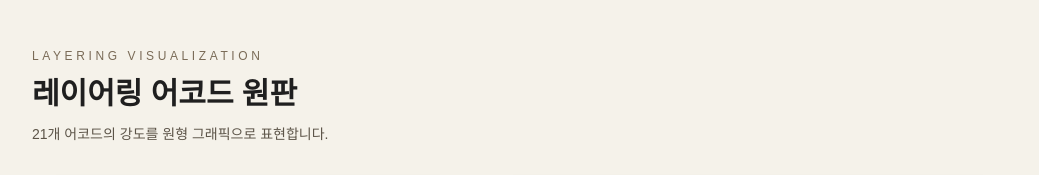
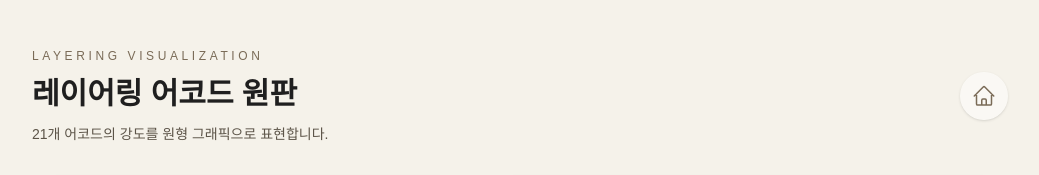
Before and after one commit to Scentence/Scentence_aws_test, a Next.js app in the folder frontend/: page /layering in a window 1280 px wide. Shown: the top 175 px of the page, without its empty margins (120-1159 px from the left). Built offline with nearby package versions, Linux system fonts and the light colour scheme; no server answers.

Commit message:
페이지 배경화면 통일, 레이어링 바로가기 버튼 사이드바에 추가, 홈으로 리턴버튼 추가

```diff
--- a/frontend/app/layering/page.tsx
+++ b/frontend/app/layering/page.tsx
@@ -1,6 +1,7 @@
 "use client";
 
 import { useState } from "react";
+import Link from "next/link";
 import AccordWheel from "@/components/layering/AccordWheel";
 import { BACKEND_ACCORDS } from "@/lib/accords";
 
@@ -88,7 +89,8 @@
   return (
     <div className="min-h-screen bg-[#F5F2EA] text-[#1F1F1F]">
       <div className="max-w-5xl mx-auto px-6 py-12">
-        <header className="space-y-3">
+        <header className="flex items-center justify-between">
+          <div className="space-y-3">
             <p className="text-xs uppercase tracking-[0.3em] text-[#7A6B57]">
               Layering Visualization
             </p>
@@ -96,6 +98,12 @@
             <p className="text-sm text-[#5C5448]">
               21개 어코드의 강도를 원형 그래픽으로 표현합니다.
             </p>
+          </div>
+          <Link href="/" className="p-3 bg-white/50 hover:bg-white rounded-full transition shadow-sm text-[#7A6B57] hover:text-[#5C5448]">
+            <svg xmlns="http://www.w3.org/2000/svg" fill="none" viewBox="0 0 24 24" strokeWidth={1.5} stroke="currentColor" className="w-6 h-6">
+              <path strokeLinecap="round" strokeLinejoin="round" d="m2.25 12 8.954-8.955c.44-.439 1.152-.439 1.591 0L21.75 12M4.5 9.75v10.125c0 .621.504 1.125 1.125 1.125H9.75v-4.875c0-.621.504-1.125 1.125-1.125h2.25c.621 0 1.125.504 1.125 1.125V21h4.125c.621 0 1.125-.504 1.125-1.125V9.75M8.25 21h8.25" />
+            </svg>
+          </Link>
         </header>
 
         <section className="mt-8 grid gap-6 lg:grid-cols-[1fr_1.2fr]">
```
Lines whose indentation alone changed are shown as unchanged.
